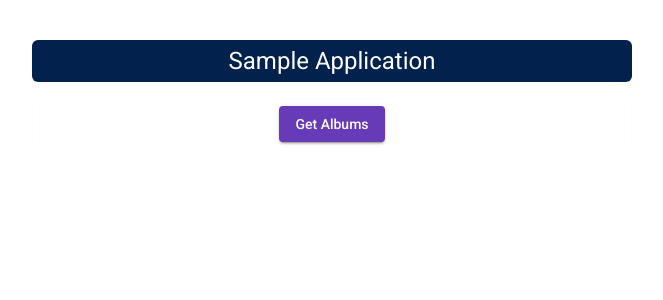
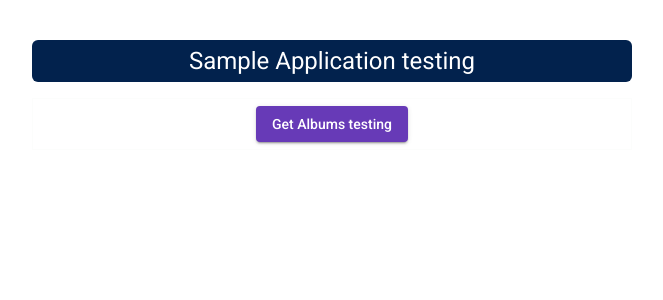
Before and after one commit to SrinivasanTarget/angular-testing, an Angular app: page / in a window 1280 px wide. Shown: the top 300 px of the page, without its empty margins (308-971 px from the left). Built offline with nearby package versions, Linux system fonts and the light colour scheme.

Commit message:
testing add1

```diff
--- a/apps/angular-testing/src/app/app.component.html
+++ b/apps/angular-testing/src/app/app.component.html
@@ -1,5 +1,5 @@
 <section>
-  <h1 class="example-label md-display-3">Sample Application</h1>
+  <h1 class="example-label md-display-3">Sample Application testing</h1>
   <div class="example-button-row center">
     <button
       (click)="getAllAlbums()"
@@ -7,7 +7,7 @@
       mat-raised-button
       color="primary"
     >
-      Get Albums
+      Get Albums testing
     </button>
   </div>
 </section>
```
Also changed, not shown: 1 other file (tests, documents, lock files or other folders).
